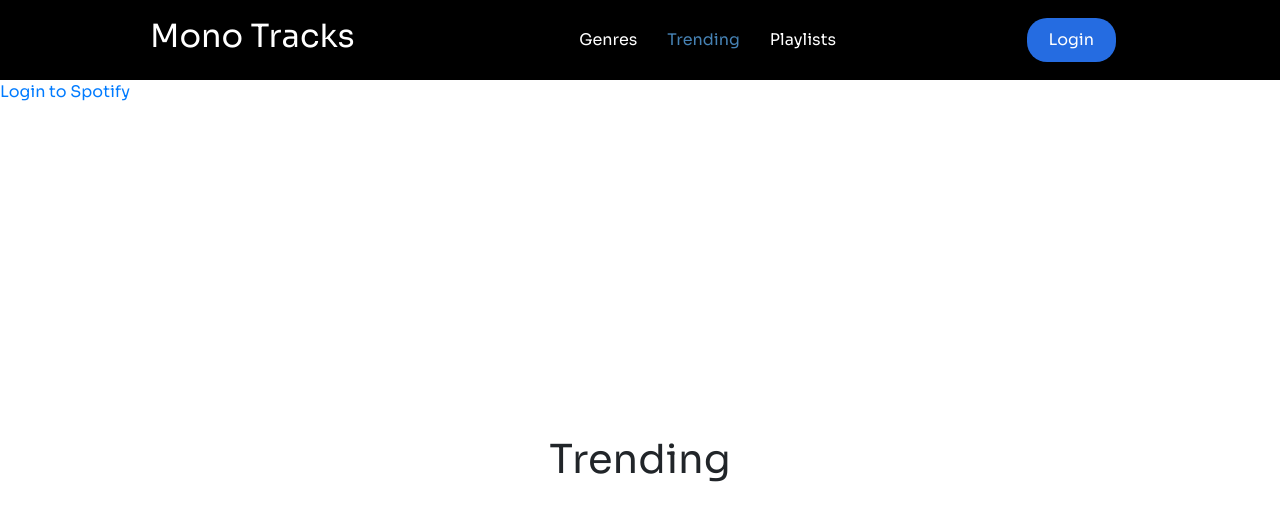
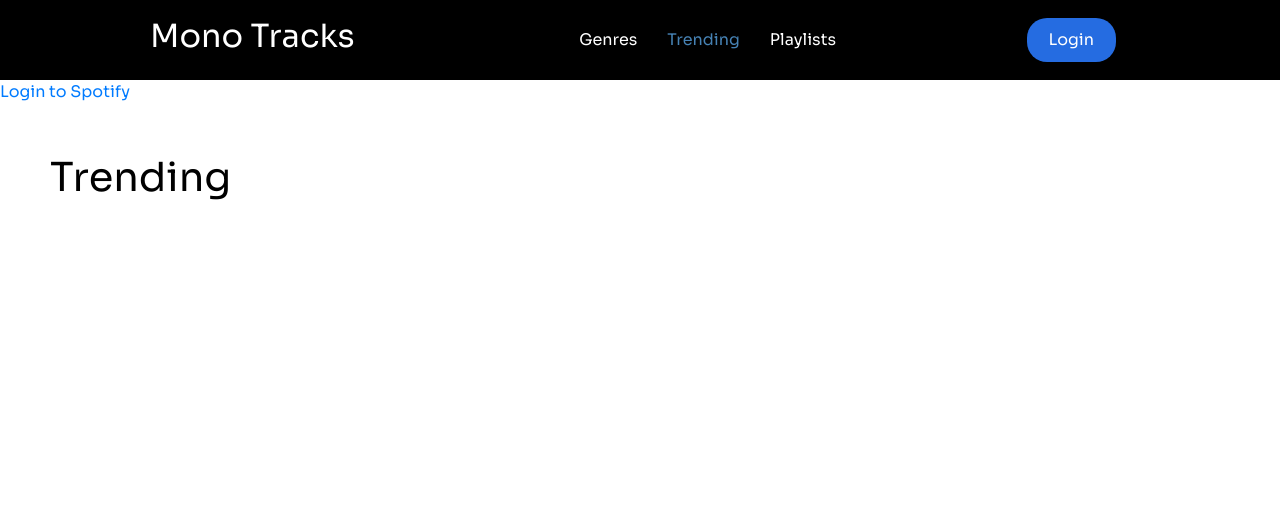
Before and after one commit to tof24/MonoTracks, a React (Create React App) app in the folder projeto/: page /trending in a window 1280 px wide. Shown: the top 520 px of the page. Built offline with nearby package versions, Linux system fonts and the light colour scheme; no server answers.

Commit message:
trending
tive o dia todo a tentar fazer trending charts mas ns mexer com o api. ja ta la o fetch tho mas ns mexer nos dados

```diff
--- a/projeto/src/App.js
+++ b/projeto/src/App.js
@@ -6,6 +6,7 @@ import Login from "./paginas/Login";
 import CreatePlaylist from "./paginas/CreatePlaylist";
 import Genres from "./paginas/Genres";
 import Trending from "./paginas/Trending";
+import Genrerock from "./paginas/Genrerock";
 import 'bootstrap/dist/css/bootstrap.min.css';
 import './bootstrap.min.css'
 import {Container} from "reactstrap";
@@ -37,6 +38,10 @@ function App() {
                 <Route path="/genres" element={<Genres/>}>
 
                 </Route>
+                <Route path="/genres/rock" element={<Genrerock/>}>
+
+                </Route>
+
             </Routes>
         </Router>
     )
--- /dev/null
+++ b/projeto/src/paginas/Genrerock.js
@@ -0,0 +1,15 @@
+import React from 'react';
+
+function Genrerock() {
+
+    return (
+        <div>
+            <h1 className={'titulos'}>
+                Rock
+            </h1>
+        </div>
+    )
+
+}
+
+export default Genrerock;
--- a/projeto/src/paginas/Trending.js
+++ b/projeto/src/paginas/Trending.js
@@ -1,13 +1,32 @@
-import React from 'react'
+import React, {useEffect, useState} from 'react'
 
 function Trending() {
-    return (
-        <div className={"conteudo"}>
-            <h1>
-                Trending
-            </h1>
+
+    fetch("https://spotfiy-charts.p.rapidapi.com/?type=regional&country=global&recurrence=weekly&date=latest", {
+        "method": "GET",
+        "headers": {
+            "x-rapidapi-host": "spotfiy-charts.p.rapidapi.com",
+            "x-rapidapi-key": "eac7f954a5mshca607d23fc03be2p1e4d9fjsn0aca8590ae0e"
+        }
+    })
+        .then(response => {
+            console.log(response.json());
+        })
+        .catch(err => {
+            console.error(err);
+        });
+
+
+
+
+
+    return(
+        <div>
+            <h1 className={'titulos'}> Trending </h1>
+
         </div>
     )
+
 }
 
 export default Trending
```
